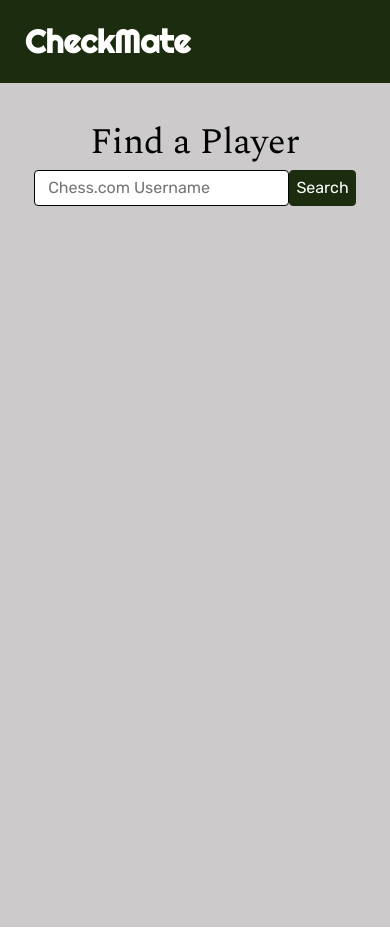
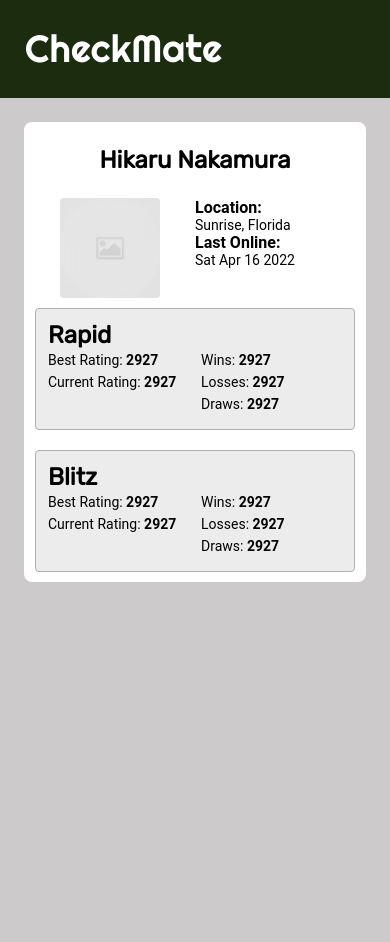
Before and after one commit to Jktanisaka/CheckMate, a website: page index.html in a window 390 px wide. Drawn offline with nearby package versions, Linux system fonts and the light colour scheme.

Commit message:
made css styling look good on mobile and desktop

```diff
--- a/css/styles.css
+++ b/css/styles.css
@@ -1,5 +1,17 @@
 .cover {
   object-fit: cover;
+}
+
+.column-half {
+  flex-basis: 50%;
+}
+
+.column-full {
+  flex-basis: 100%;
+}
+
+.column-60 {
+  flex-basis: 60%;
 }
 
 .text-right {
@@ -22,6 +34,14 @@
   display: flex;
 }
 
+.flex-column {
+  flex-direction: column;
+}
+
+.flex-wrap {
+  flex-wrap: wrap;
+}
+
 .block {
   display: block;
 }
@@ -39,6 +59,14 @@
   background-color: #cccaca;
 }
 
+.white {
+  background-color: white;
+}
+
+.grey {
+  background-color: #afafaf;
+}
+
 .full-width {
   width: 100vw;
 }
@@ -47,8 +75,28 @@
   height: 100vh;
 }
 
+p {
+  font-family: roboto, sans-serif;
+  margin: 0;
+}
+
+.font14 {
+  font-size: 14px;
+}
+
+.font16 {
+  font-size: 16px;
+}
+
+.font18 {
+  font-size: 18px;
+}
+
 h1 {
   margin-left: 25px;
+  font-size: 38px;
+  font-weight: 400;
+  letter-spacing: 0.1px;
 }
 
 h2 {
@@ -57,6 +105,11 @@ h2 {
   font-size: 36px;
   margin: 0;
   margin-top: 2rem;
+}
+
+h3 {
+  font-family: Rubik, sans-serif;
+  font-size: 24px;
 }
 
 .search-box {
@@ -76,4 +129,84 @@ h2 {
   border-radius: 4px;
   font-family: Rubik, sans-serif;
   font-size: 16px;
+  width: 70px;
 }
+
+img {
+  width: 100px;
+  height: 100px;
+  border-radius: 4px;
+}
+
+.profile {
+  margin-top: 1.5rem;
+  background-color: white;
+  height: fit-content;
+  width: 20rem;
+  border-radius: 0.5rem;
+}
+
+.info-box-styling {
+  background-color: #ececec;
+  border-radius: 4px;
+  border: 1px solid #afafaf;
+  flex-basis: 100%;
+  max-width: 20rem;
+  height: 7.62rem;
+  margin: 10px;
+  padding-top: 12px;
+  padding-left: 12px;
+}
+
+h4 {
+  font-family: Rubik, sans-serif;
+  font-size: 24px;
+  margin: 0;
+}
+
+.line-22 {
+  line-height: 22px;
+}
+
+@media screen and (max-width: 768px) {
+  .h3-name-desktop {
+    display: none;
+  }
+}
+
+@media screen and (min-width: 768px) {
+  .profile {
+    margin-top: 5rem;
+    max-width: 700px;
+  }
+
+  .profile-styling {
+    margin-top: 30px;
+    margin-bottom: 10px;
+  }
+
+  img {
+    width: 160px;
+    height: 150px;
+    margin-left: 1.2rem;
+    border-radius: 4px;
+  }
+
+  .image-container {
+    justify-content: flex-start;
+    flex-basis: 33%;
+  }
+
+  .info-box-styling {
+    flex-basis: 50%;
+  }
+
+  .h3-name {
+    display: none;
+  }
+
+  .h3-name-desktop {
+    display: block;
+    margin-top: 0;
+  }
+}
--- a/index.html
+++ b/index.html
@@ -1,5 +1,6 @@
 <!DOCTYPE html>
 <html lang="en">
+
 <head>
   <meta charset="UTF-8">
   <meta name="viewport" content="width=device-width, initial-scale=1.0">
@@ -13,6 +14,7 @@
   <link href="https://fonts.googleapis.com/css2?family=Righteous&family=Rubik&family=Spectral&display=swap"
     rel="stylesheet">
 </head>
+
 <body>
   <div class="green">
     <header>
@@ -25,7 +27,7 @@
   </div>
   <div class="dark-grey">
     <main class="container dark-grey full-height">
-      <div class="row ">
+      <div class="row hidden" data-view="search">
         <div class="column-full flex justify-center">
           <h2>Find a Player</h2>
         </div>
@@ -34,9 +36,59 @@
           <button type="submit" class="search-button">Search</button>
         </div>
       </div>
+      <div class="row justify-center">
+        <div class="column-full profile">
+          <div class="row profile-styling">
+            <div class="column-full flex justify-center">
+              <h3 class="h3-name">Hikaru Nakamura</h3>
+            </div>
+            <div class="column-half flex justify-center image-container">
+              <img src="images/placeholder-image-square.jpg" class="expand">
+            </div>
+            <div class="column-half flex flex-column">
+              <h3 class="h3-name-desktop">Hikaru Nakamura</h3>
+              <p class="block font16"><b>Location:</b></p>
+              <p class="block font14">Sunrise, Florida</p>
+              <p class="block font16"><b>Last Online:</b></p>
+              <p class="block font14">Sat Apr 16 2022</p>
+            </div>
+          </div>
+          <div class="row justify-center">
+            <div class="info-box-styling">
+              <h4>Rapid</h4>
+              <div class="row">
+                <div class="column-half flex flex-column line-22">
+                  <p class="font14">Best Rating: <b>2927</b></p>
+                  <p class="font14">Current Rating: <b>2927</b></p>
+                </div>
+                <div class="column-half flex flex-column line-22">
+                  <p class="font14">Wins: <b>2927</b></p>
+                  <p class="font14">Losses: <b>2927</b></p>
+                  <p class="font14">Draws: <b>2927</b></p>
+                </div>
+              </div>
+            </div>
+            <div class="info-box-styling">
+              <h4>Blitz</h4>
+              <div class="row">
+                <div class="column-half flex flex-column line-22">
+                  <p class="font14">Best Rating: <b>2927</b></p>
+                  <p class="font14">Current Rating: <b>2927</b></p>
+                </div>
+                <div class="column-half flex flex-column line-22">
+                  <p class="font14">Wins: <b>2927</b></p>
+                  <p class="font14">Losses: <b>2927</b></p>
+                  <p class="font14">Draws: <b>2927</b></p>
+                </div>
+              </div>
+            </div>
+          </div>
+        </div>
+      </div>
     </main>
   </div>
   <script src="js/data.js"></script>
   <script src="js/main.js"></script>
 </body>
+
 </html>
```
Also changed, not shown: css/layout.css (+7 -6 lines), images/placeholder-image-square.jpg (added).
